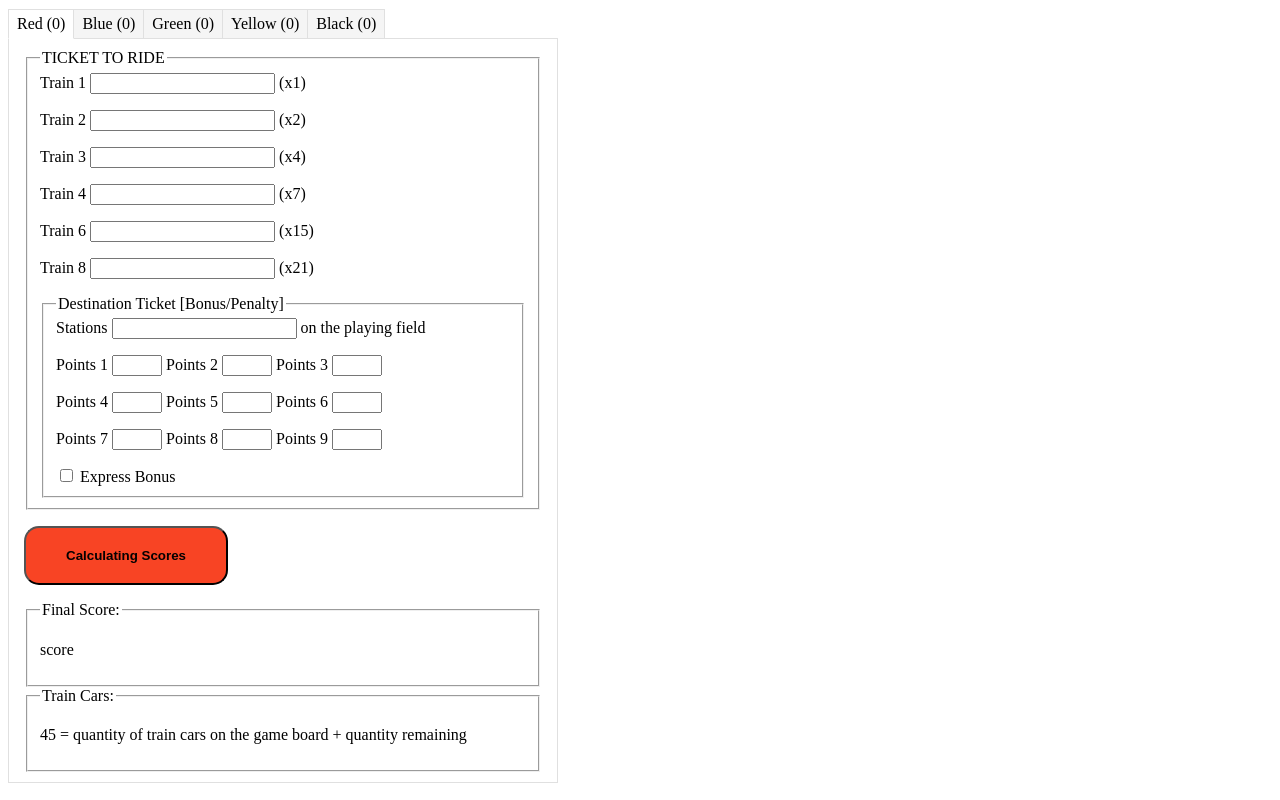
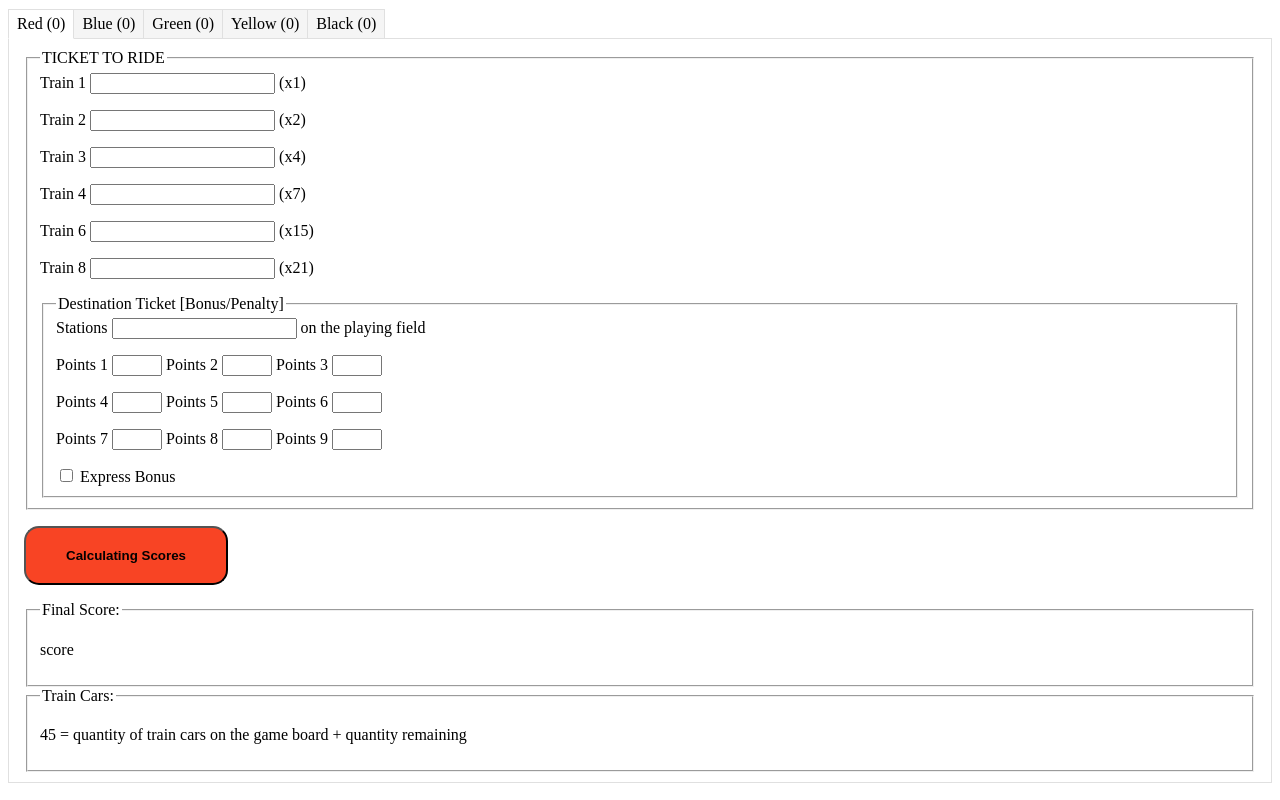
Before and after one commit to alkandi83/alkandi83, a plain HTML site: page index.html in a window 1280 px wide. Drawn offline with Linux system fonts and the light colour scheme.

Commit message:
Update index.html

```diff
--- a/index.html
+++ b/index.html
@@ -1,6 +1,6 @@
 <style>
     body {
-    width: 550px;
+    width: auto;
    }
   .tabs {
     font-size: 0;
```
